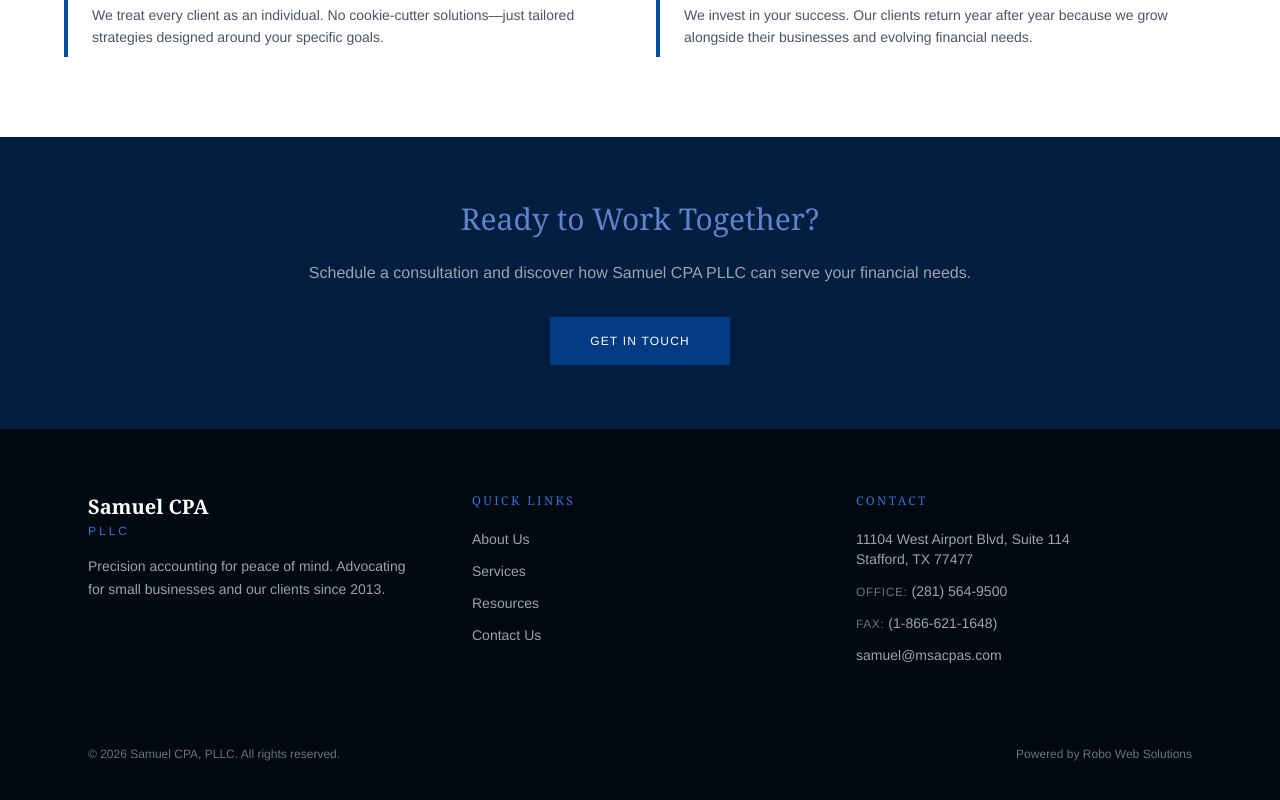
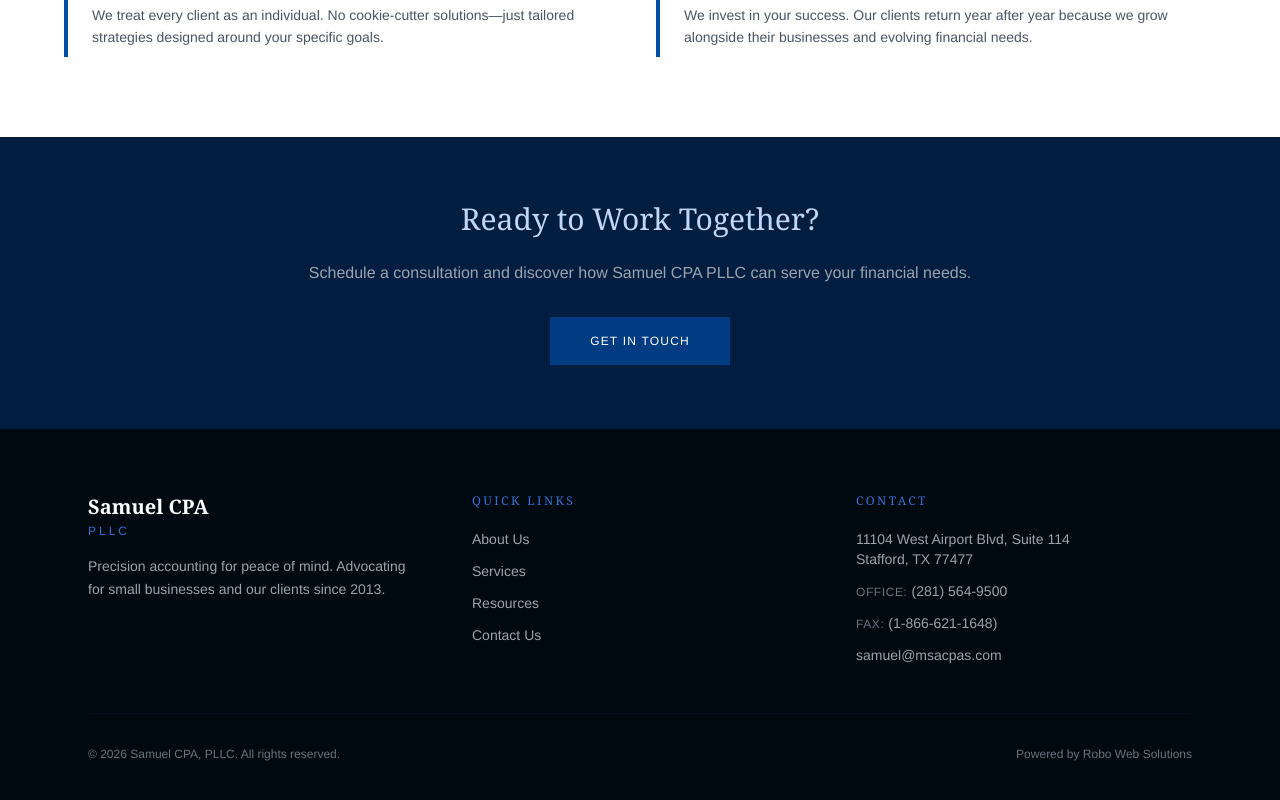
Before and after one commit to rmathew21/msacpas, a React (Vite) app: page /about in a window 1280 px wide. Shown: the part 2677-3477 px from the top of the page. Built offline with nearby package versions, Linux system fonts and the light colour scheme.

Commit message:
updated h2 colors for CTA section in About, Services, and Contact

```diff
--- a/src/pages/About.jsx
+++ b/src/pages/About.jsx
@@ -153,7 +153,7 @@
       {/* CTA */}
       <section className="bg-royal-800 text-white py-16 px-6">
         <div className="max-w-4xl mx-auto text-center">
-          <h2 className="text-navy-300 text-3xl font-serif mb-6">Ready to Work Together?</h2>
+          <h2 className="text-royal-100 text-3xl font-serif mb-6">Ready to Work Together?</h2>
           <p className="text-gray-400 mb-8">Schedule a consultation and discover how Samuel CPA PLLC can serve your financial needs.</p>
           <Link to="/contact" className="inline-block bg-royal-600 hover:bg-royal-500 text-white px-10 py-4 text-xs tracking-widest uppercase font-medium transition-colors">
             Get in Touch
--- a/src/pages/Contact.jsx
+++ b/src/pages/Contact.jsx
@@ -197,7 +197,7 @@
       <section className="bg-royal-800 py-16 px-6">
         <div className="max-w-6xl mx-auto text-center">
           <p className="text-royal-400 text-xs tracking-[0.3em] uppercase mb-4">Find Us</p>
-          <h2 className="text-2xl font-serif text-navy-300 mb-2">11104 West Airport Blvd, Suite 114</h2>
+          <h2 className="text-2xl font-serif text-royal-100 mb-2">11104 West Airport Blvd, Suite 114</h2>
           <p className="text-royal-300 mb-8">Stafford, TX 77477</p>
           <a
             href="https://maps.google.com/?q=11104+West+Airport+Blvd+Suite+114+Stafford+TX+77477"
--- a/src/pages/Services.jsx
+++ b/src/pages/Services.jsx
@@ -171,7 +171,7 @@
       {/* Becoming a Client */}
       <section className="bg-royal-800 text-white py-20 px-6">
         <div className="max-w-4xl mx-auto text-center">
-          <h2 className="text-navy-300 text-3xl font-serif mb-6">Becoming a Client</h2>
+          <h2 className="text-royal-100 text-3xl font-serif mb-6">Becoming a Client</h2>
           <p className="text-gray-400 leading-relaxed mb-8 max-w-xl mx-auto">
             Getting started is easy. Reach out to schedule an initial consultation and we'll discuss your needs, walk you through our process, and determine the best path forward.
           </p>
```
